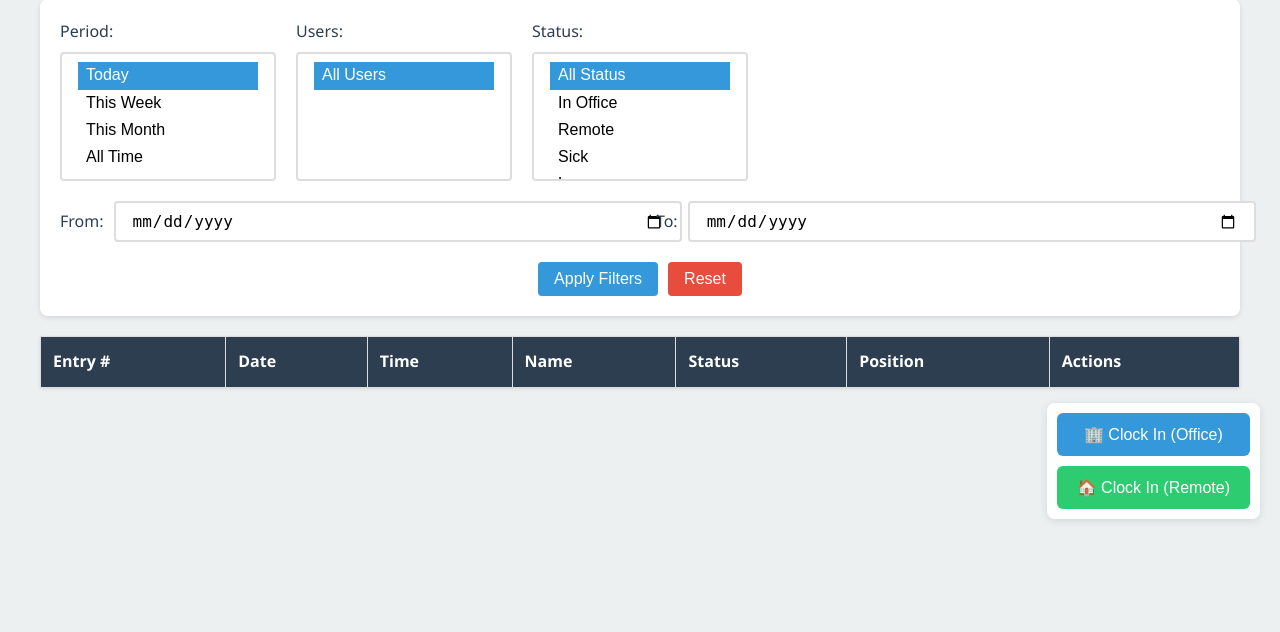
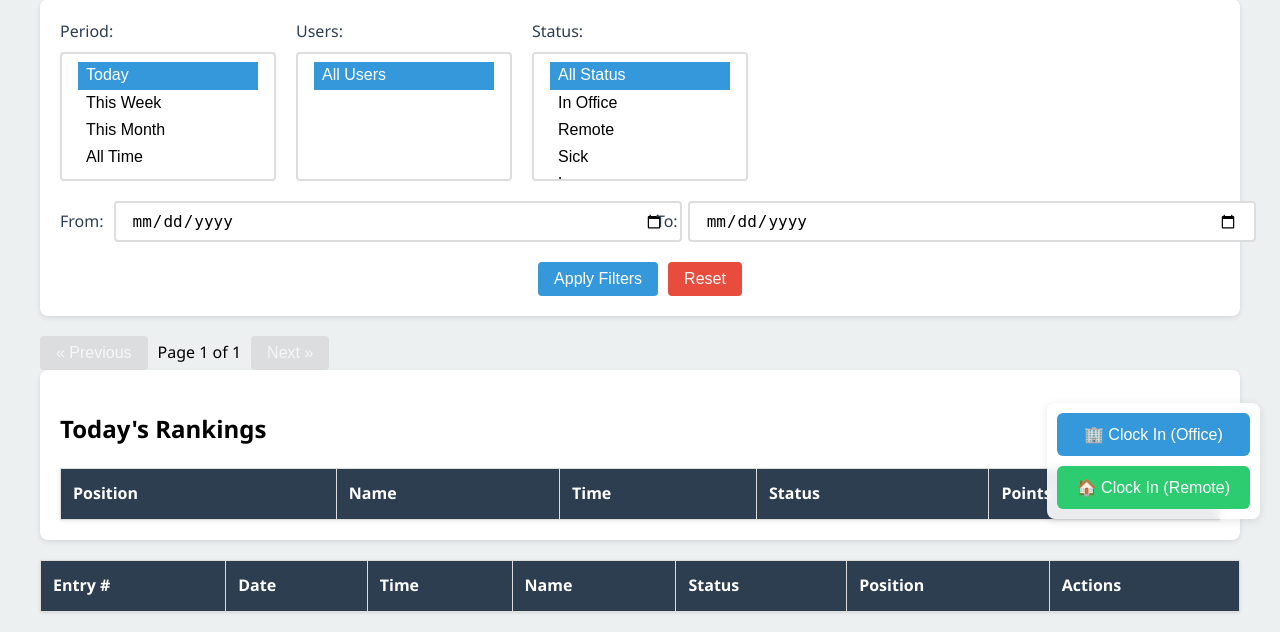
Before and after one commit to skylinec/last-in-championship, a Flask app: page /history in a window 1280 px wide. Shown: the part 261-893 px from the top of the page. Before the commit the page ends 782 px from the top, so only its background shows below. Run offline with Flask 3, Linux system fonts and the light colour scheme; the visitor is signed in with stand-in values (Sample User, id 1); data comes from the database, SQL or seed files in the repository; data that the repository does not hold is empty; some libraries are stand-ins or nearby versions.

Commit message:
Enhance entry retrieval with multi-filter support for period, user, status, and date range

```diff
--- a/main.py
+++ b/main.py
@@ -813,26 +813,47 @@ def day_rankings(date=None):
                          rankings=rankings,
                          date=date)
 
+# Update the get_entries route to handle the new filters
 @app.route("/edit", methods=["GET"])
 @login_required
 def get_entries():
     db = SessionLocal()
     try:
-        period = request.args.get("period", "all")
+        # Get filter parameters
         page = int(request.args.get("page", 1))
         per_page = 20
 
         query = db.query(Entry)
 
-        # Add period filtering
-        if period == "today":
-            query = query.filter(Entry.date == datetime.now().date().isoformat())
-        elif period == "week":
-            week_start = datetime.now().date() - timedelta(days=datetime.now().weekday())
-            query = query.filter(Entry.date >= week_start.isoformat())
-        elif period == "month":
-            month_start = datetime.now().date().replace(day=1)
-            query = query.filter(Entry.date >= month_start.isoformat())
+        # Handle period filter
+        periods = request.args.get("period", "all").split(',')
+        if "all" not in periods:
+            if "today" in periods:
+                query = query.filter(Entry.date == datetime.now().date().isoformat())
+            elif "week" in periods:
+                week_start = datetime.now().date() - timedelta(days=datetime.now().weekday())
+                query = query.filter(Entry.date >= week_start.isoformat())
+            elif "month" in periods:
+                month_start = datetime.now().date().replace(day=1)
+                query = query.filter(Entry.date >= month_start.isoformat())
+
+        # Handle user filter
+        users = request.args.get("user", "all").split(',')
+        if "all" not in users:
+            query = query.filter(Entry.name.in_(users))
+
+        # Handle status filter
+        statuses = request.args.get("status", "all").split(',')
+        if "all" not in statuses:
+            query = query.filter(Entry.status.in_(statuses))
+
+        # Handle date range
+        from_date = request.args.get("from")
+        to_date = request.args.get("to")
+        if from_date:
+            query = query.filter(Entry.date >= from_date)
+        if to_date:
+            query = query.filter(Entry.date <= to_date)
 
         # Get total count for pagination
         total = query.count()
@@ -849,11 +870,13 @@ def get_entries():
                 "date": e.date,
                 "time": e.time,
                 "name": e.name,
-                "status": e.status,
-                "timestamp": e.timestamp.isoformat()
+                "status": e.status
             } for e in entries],
             "total": total
         })
+    except Exception as e:
+        app.logger.error(f"Error getting entries: {str(e)}")
+        return jsonify({"error": str(e)}), 500
     finally:
         db.close()
 
--- a/templates/history.html
+++ b/templates/history.html
@@ -48,6 +48,12 @@
     </div>
 </div>
 
+<div class="pagination">
+    <button class="btn-nav" onclick="changePage(-1)">&laquo; Previous</button>
+    <span>Page <span id="currentPage">1</span> of <span id="totalPages">1</span></span>
+    <button class="btn-nav" onclick="changePage(1)">Next &raquo;</button>
+</div>
+
 <div id="dailyRankings" class="rankings-panel" style="display: none;">
     <h2>Today's Rankings</h2>
     <table class="rankings-table"></table>
@@ -85,16 +91,19 @@ async function loadHistory() {
 
     try {
         const params = new URLSearchParams({
-            period: periods.join(','),
             page: currentPage,
-            user: users.join(','),
-            status: statuses.join(','),
             from: fromDate,
             to: toDate
         });
 
+        // Only add non-default filters
+        if (!periods.includes('all')) params.append('period', periods.join(','));
+        if (!users.includes('all')) params.append('user', users.join(','));
+        if (!statuses.includes('all')) params.append('status', statuses.join(','));
+
         const response = await fetch(`/edit?${params}`);
         const data = await response.json();
+
         updateTable(data.entries);
         updatePagination(data.total);
 
@@ -227,16 +236,17 @@ async function deleteEntry(id) {
 }
 
 function updatePagination(totalItems) {
-    const totalPages = Math.ceil(totalItems / ITEMS_PER_PAGE);
+    const totalPages = Math.ceil(totalItems / ITEMS_PER_PAGE) || 1;
     document.getElementById('currentPage').textContent = currentPage;
     document.getElementById('totalPages').textContent = totalPages;
 
-    // Disable/enable navigation buttons
     const prevButton = document.querySelector('.btn-nav:first-of-type');
     const nextButton = document.querySelector('.btn-nav:last-of-type');
 
-    prevButton.disabled = currentPage <= 1;
-    nextButton.disabled = currentPage >= totalPages;
+    if (prevButton && nextButton) {
+        prevButton.disabled = currentPage <= 1;
+        nextButton.disabled = currentPage >= totalPages;
+    }
 }
 
 function changePage(delta) {
```
